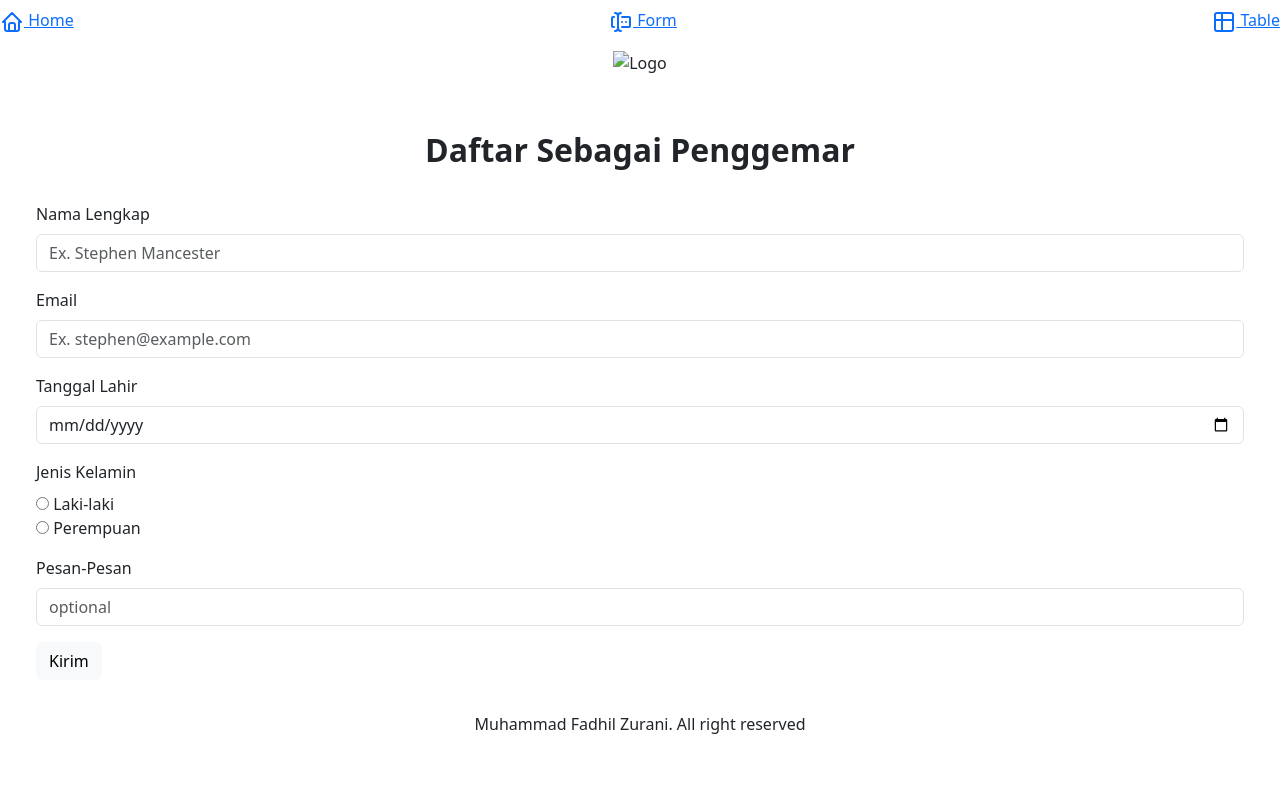
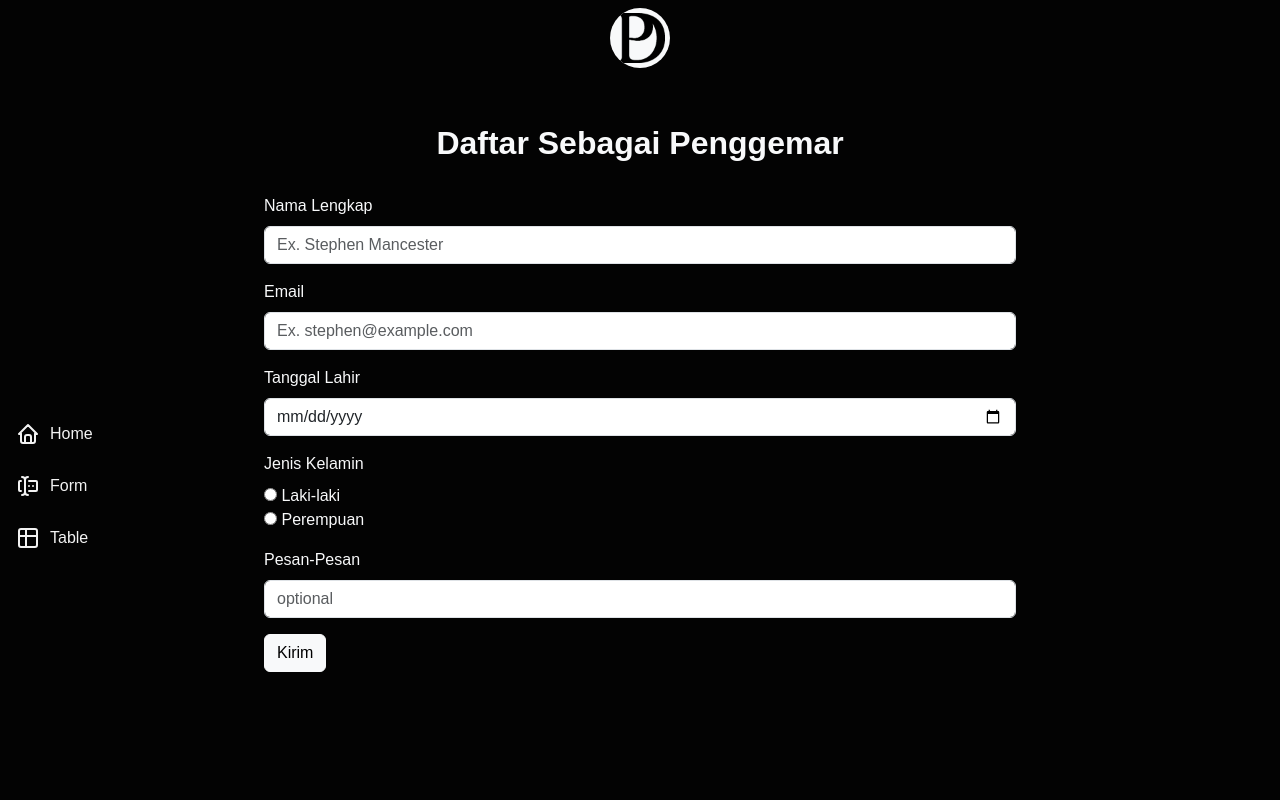
Before and after one commit to mfadhilzurani122140146/RA_MuhammadFadhilZurani_UTS, a plain HTML site: page form/form.html in a window 1280 px wide. Shown: the top 800 px of the page. Drawn offline with nearby package versions, Linux system fonts and the light colour scheme; the site is published under a folder, as on GitHub Pages, so addresses that start at the root find nothing.

Commit message:
first commit

```diff
--- a/form/form.html
+++ b/form/form.html
@@ -10,11 +10,11 @@
       href="https://cdn.jsdelivr.net/npm/bootstrap@5.3.2/dist/css/bootstrap.min.css"
       rel="stylesheet"
     />
-    <link rel="stylesheet" href="/styles.css" />
+    <link rel="stylesheet" href="../styles.css" />
   </head>
   <body>
     <div class="navbar">
-      <a href="/index.html"
+      <a href="../index.html"
         ><svg
           xmlns="http://www.w3.org/2000/svg"
           width="24"
@@ -34,7 +34,7 @@
         </svg>
         Home</a
       >
-      <a href="/form/form.html">
+      <a href="../form/form.html">
         <svg
           xmlns="http://www.w3.org/2000/svg"
           width="24"
@@ -57,7 +57,7 @@
         </svg>
         Form</a
       >
-      <a href="/table/table.html">
+      <a href="../table/table.html">
         <svg
           xmlns="http://www.w3.org/2000/svg"
           width="24"
@@ -84,7 +84,7 @@
     <div class="container-fluid">
       <header class="text-center py-2 header-container">
         <div class="logo-container">
-          <img src="/assets/logo.png" alt="Logo" class="logo" />
+          <img src="../assets/logo.png" alt="Logo" class="logo" />
         </div>
       </header>
 
@@ -92,7 +92,7 @@
         <strong>Daftar Sebagai Penggemar</strong>
       </h2>
 
-      <form method="GET" action="/table/table.html" class="p-4">
+      <form method="GET" action="../table/table.html" class="p-4">
         <div class="mb-3">
           <label for="name" class="form-label">Nama Lengkap</label>
           <input
```
Also changed, not shown: index.html (+3 -3 lines), table/table.html (+4 -4 lines).
